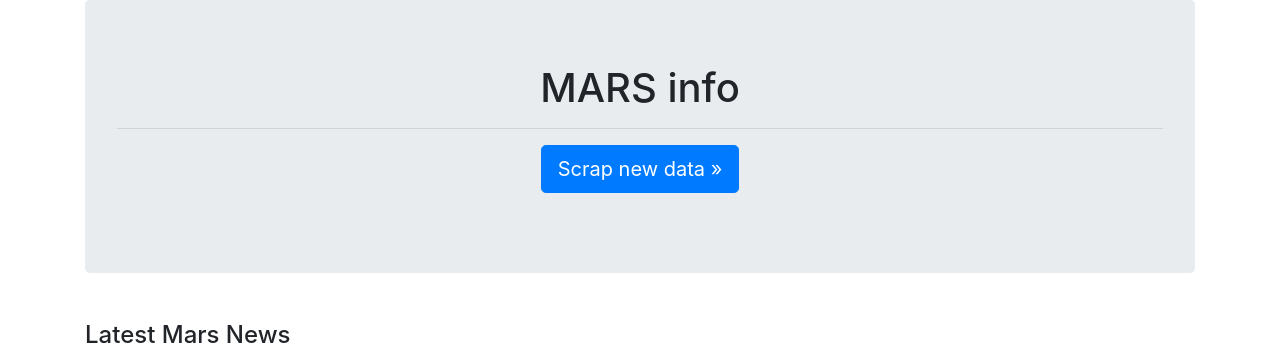
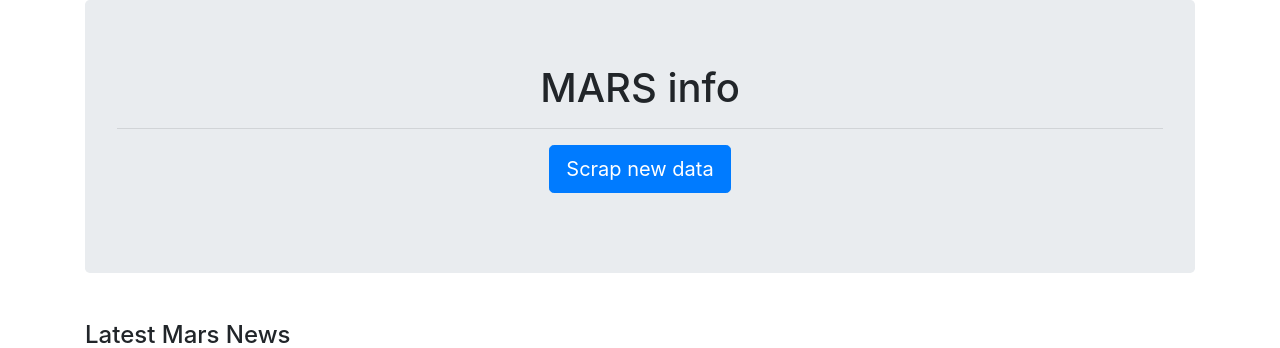
Before and after one commit to luzvazgal/web-scraping-challenge, a Flask app: page / in a window 1280 px wide. Shown: the top 348 px of the page. Run offline with Flask 2, Linux system fonts and the light colour scheme; data that the repository does not hold is empty; grey boxes are pictures that could not be loaded.

Commit message:
adjusting html files

```diff
--- a/templates/index.html
+++ b/templates/index.html
@@ -15,12 +15,7 @@
               <h1>MARS info</h1>
               <hr>
               <!--Iterating inside list-->
-              <p><a class="btn btn-primary btn-lg" href="/scrape" role="button">Scrap new data &raquo;</a></p>
-              <ul>
-                  {%for team in teams%}
-                  <li>{{team.player}} plays as: {{team.position}}</li>
-                  {% endfor %}
-              </ul>
+              <p><a class="btn btn-primary btn-lg" href="/scrape" role="button">Scrap new data</a></p>
 
         </div>
         <div class="row" id="news">
--- a/templates/scrape.html
+++ b/templates/scrape.html
@@ -7,7 +7,7 @@
 </head>
 <body>
     <h1>Mars data has been scrapped!!</h1>
-    <a href="/" align="center">See Data</a>
+    <p><a class="btn btn-primary btn-lg" href="/" role="button">See the new data</a></p>
 
 </body>
 </html>
```
